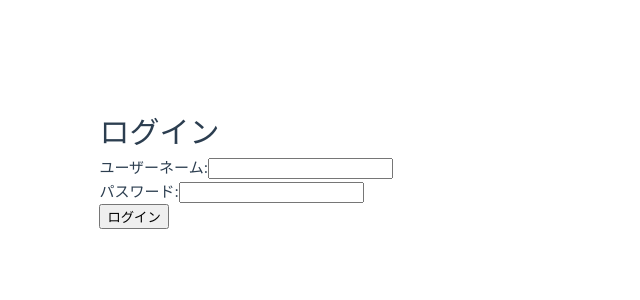
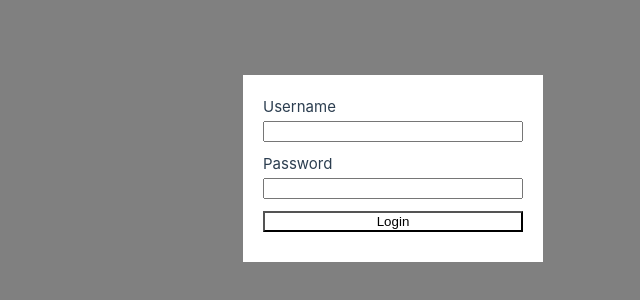
Before and after one commit to gununu1028/-japanskills2023-vue, a Vue app: page / in a window 1280 px wide. Shown: the part 232-532 px from the top of the page, without its empty margins (247-887 px from the left). Built offline with nearby package versions, Linux system fonts and the light colour scheme.

Commit message:
デザインなどを調整

```diff
--- a/src/assets/main.css
+++ b/src/assets/main.css
@@ -28,8 +28,13 @@ a,
   }
 
   #app {
-    display: grid;
+    /* display: grid; */
     grid-template-columns: 1fr 1fr;
     padding: 0 2rem;
   }
 }
+
+/* ここから追記 */
+body {
+  background-color: gray;
+}
--- a/src/router/index.js
+++ b/src/router/index.js
@@ -6,8 +6,8 @@ const router = createRouter({
   routes: [
     {
       path: '/',
-      name: 'login',
-      component: () => import('../views/LoginView.vue')
+      name: 'start',
+      component: () => import('../views/StartView.vue')
     },
     {
       path: '/field',
--- a/src/views/LoginView.vue
+++ b/src/views/StartView.vue
@@ -1,21 +1,39 @@
 <template>
-    <div>
-        <h1>ログイン</h1>
+    <div class="login-form">
         <form @submit.prevent="login">
             <div>
-                <label for="username">ユーザーネーム:</label>
+                <label for="username">Username</label><br>
                 <input v-model="username" type="text" id="username" required>
             </div>
             <div>
-                <label for="password">パスワード:</label>
+                <label for="password">Password</label><br>
                 <input v-model="password" type="password" id="password" required>
             </div>
-            <button type="submit">ログイン</button>
+            <button type="submit">Login</button>
         </form>
 
         <p v-if="errorMessage">{{ errorMessage }}</p>
     </div>
 </template>
+
+<style>
+.login-form {
+    width: 300px;
+    padding: 20px;
+    background-color: white;
+    margin: 0 auto;
+}
+
+.login-form input,
+.login-form button {
+    width: 100%;
+    margin-bottom: 10px;
+}
+
+.login-form button {
+    background-color: white;
+}
+</style>
 
 <script>
 export default {
```
Also changed, not shown: src/App.vue (+17 -0 lines).
